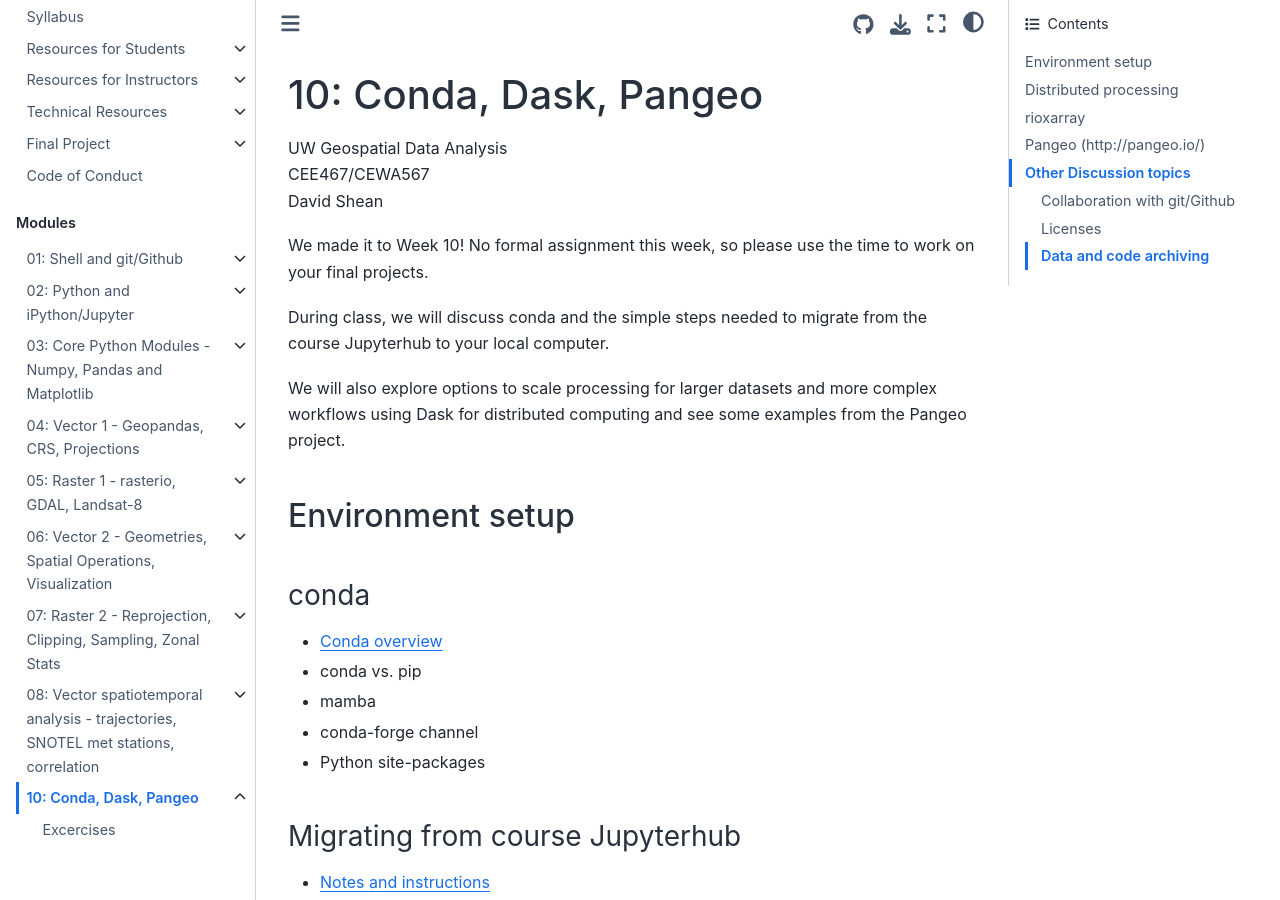
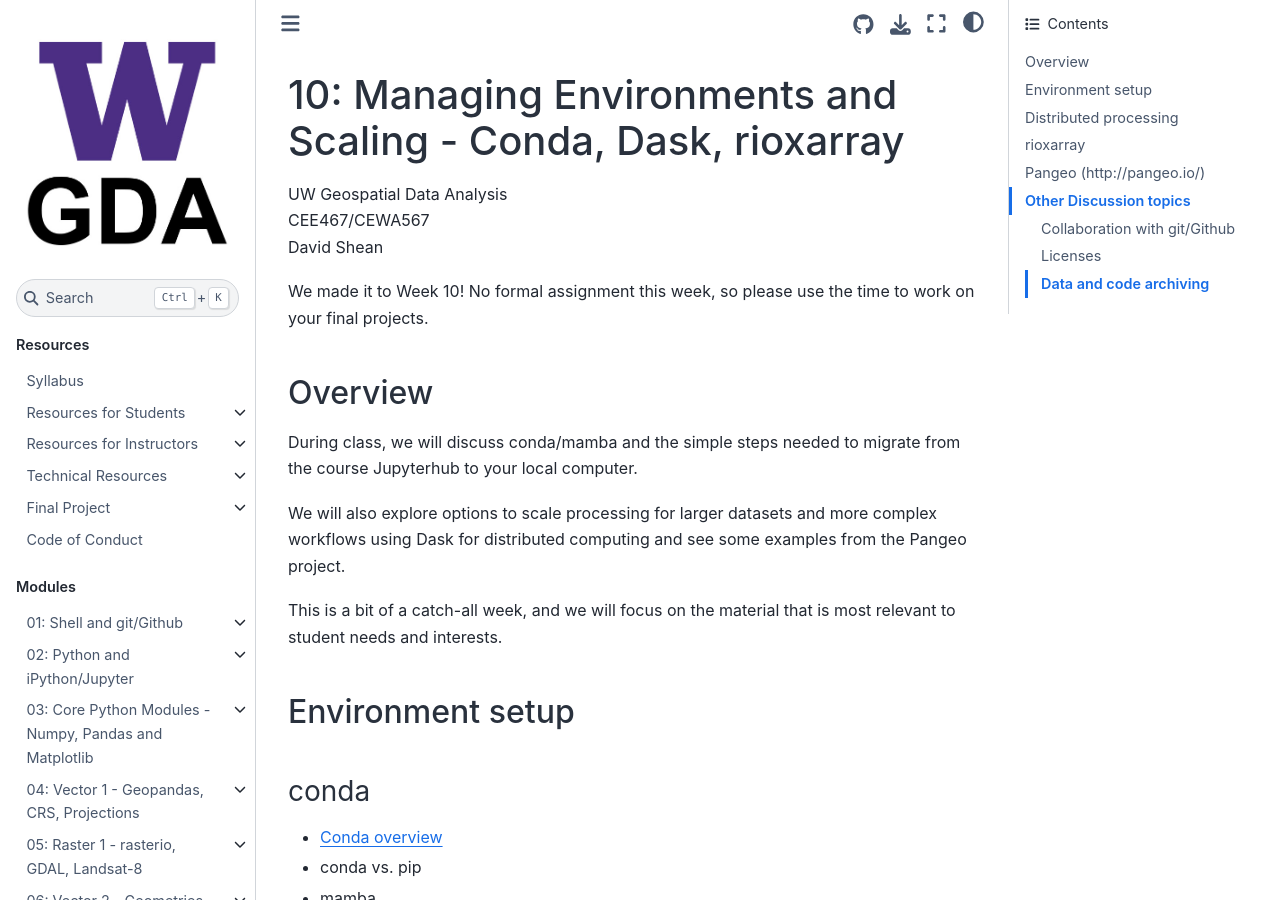
Before and after one commit to UW-GDA/jupyterbook, a Jupyter Book: the page built from book/modules/10_Conda_Dask_rioxarray_etc/10_conda_dask_rioxarray_prep.md, in a window 1280 px wide and 900 px high. Built offline with Jupyter Book 1.0.4 settings and Sphinx 7.4.7 and the Sphinx Book theme 1.1.4, drawn with Linux system fonts in a browser that asks for light colours; pages that are not in the unit, such as notebooks, are missing from menus; some of the changed text lies outside the part shown.

Commit message:
Update module 10 materials

```diff
--- a/book/modules/10_Conda_Dask_rioxarray_etc/README.md
+++ b/book/modules/10_Conda_Dask_rioxarray_etc/10_conda_dask_rioxarray_prep.md
@@ -1,4 +1,4 @@
-# 10: Conda, Dask, Pangeo
+# 10: Managing Environments and Scaling - Conda, Dask, rioxarray
 
 UW Geospatial Data Analysis
 CEE467/CEWA567
@@ -6,9 +6,12 @@
 
 We made it to Week 10! No formal assignment this week, so please use the time to work on your final projects.
 
-During class, we will discuss conda and the simple steps needed to migrate from the course Jupyterhub to your local computer.
+## Overview
+During class, we will discuss conda/mamba and the simple steps needed to migrate from the course Jupyterhub to your local computer.
 
 We will also explore options to scale processing for larger datasets and more complex workflows using Dask for distributed computing and see some examples from the Pangeo project.
+
+This is a bit of a catch-all week, and we will focus on the material that is most relevant to student needs and interests.
 
 ## Environment setup
 
@@ -21,8 +24,6 @@
 
 ### Migrating from course Jupyterhub
 * [Notes and instructions](../../resources/jupyterhub_migration.md)
-
-
 
 ## Distributed processing
 ### GNU parallel
```
Also changed, not shown: book/modules/10_Conda_Dask_rioxarray_etc/10_dask_rioxarray_demo.ipynb.
